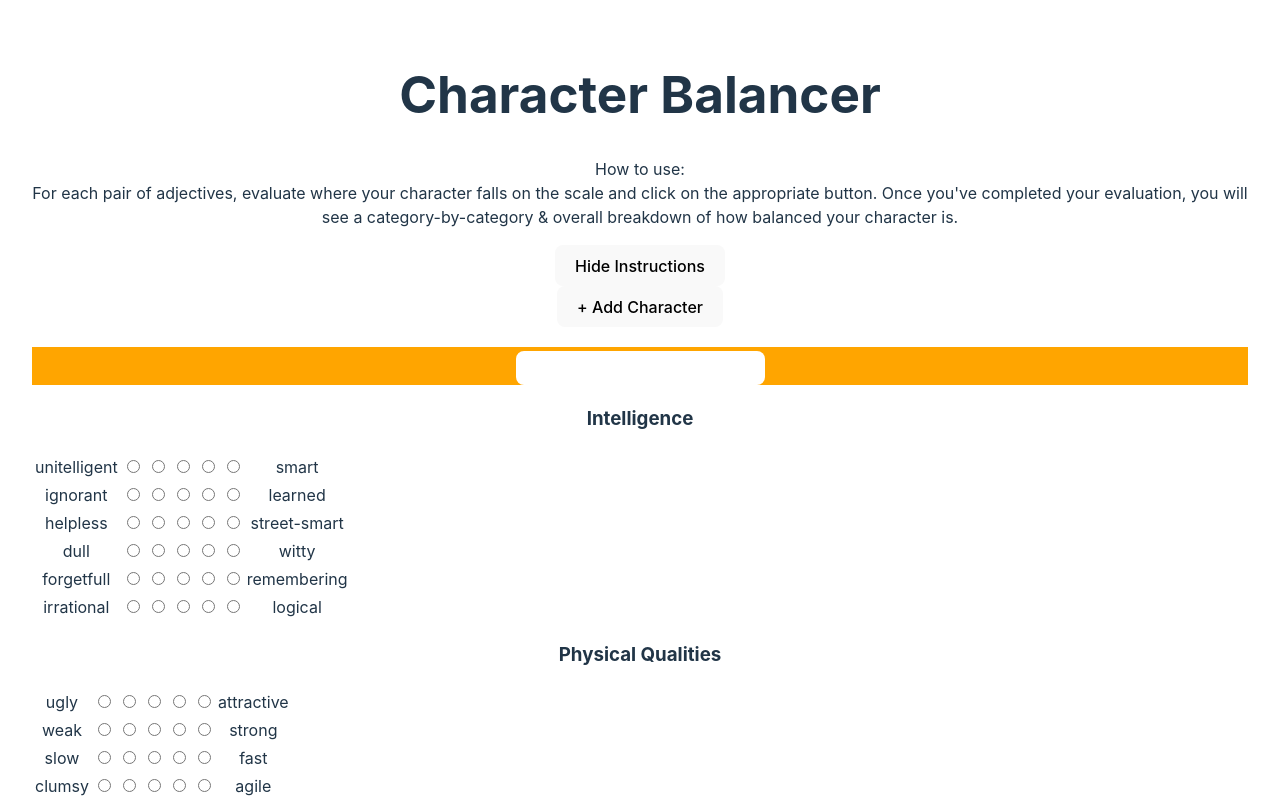
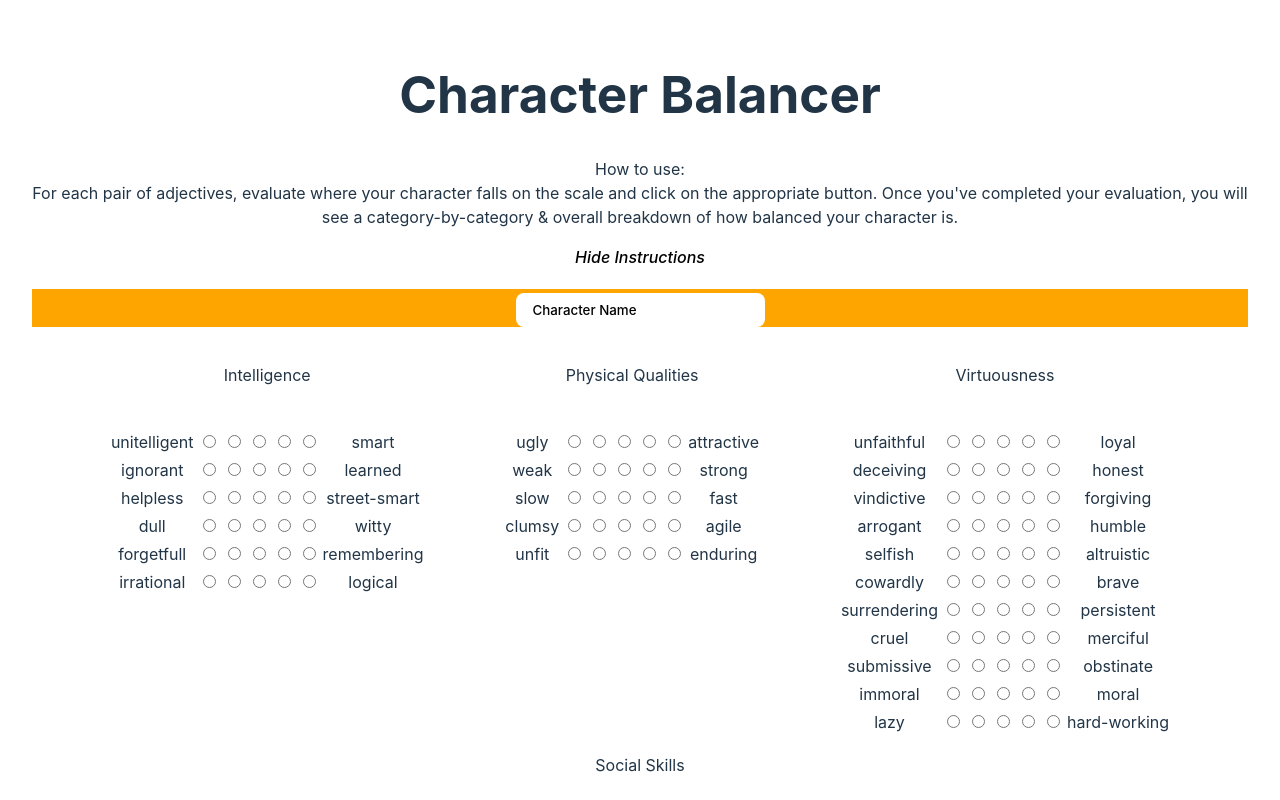
Before and after one commit to dainizzz/character-balancer, a React (Vite) app: page / in a window 1280 px wide. Shown: the top 800 px of the page. Built offline with nearby package versions, Linux system fonts and the light colour scheme.

Commit message:
Aesthetic changes

```diff
--- a/src/App.css
+++ b/src/App.css
@@ -35,3 +35,25 @@ input:invalid {
   background-color: darkgreen;
   justify-content: space-around;
 }
+
+.instructionsButton {
+  background: none;
+  border: none;
+  padding: 0;
+  font-style: italic;
+}
+
+.instructionsButton:hover {
+  text-decoration: underline;
+}
+
+.categoryContainer {
+  display: flex;
+  flex-flow: row wrap;
+  justify-content: space-evenly;
+}
+
+.categoryCardContainer {
+  display: flex;
+  flex-flow: column nowrap;
+}
--- a/src/App.jsx
+++ b/src/App.jsx
@@ -7,7 +7,6 @@ function App() {
   return (
     <CharacterContextProvider>
       <Information />
-      <button>+ Add Character</button>
       <CharacterForm />
       <p>created by dainiz 🍓 </p>
     </CharacterContextProvider>
--- a/src/components/CategoryCard.jsx
+++ b/src/components/CategoryCard.jsx
@@ -24,11 +24,12 @@ export const CategoryCard = ({ displayName, traits }) => {
   ));
 
   return (
-    <>
-      <h3>{displayName}</h3>
+    <div className="categoryCardContainer">
+      <p className="categoryHeader">{displayName}</p>
+      <br />
       <table>
         <tbody>{listItems}</tbody>
       </table>
-    </>
+    </div>
   );
 };
--- a/src/components/CharacterForm.jsx
+++ b/src/components/CharacterForm.jsx
@@ -3,7 +3,7 @@ import { CategoryCard } from "./CategoryCard";
 import { CharacterName } from "./CharacterName";
 import { Evaluation } from "./Evaluation";
 import { CATEGORIES } from "../constants";
-import { evaluateFormData, getEvaluatedFormData } from "../calculations";
+import { evaluateFormData } from "../calculations";
 import { useCharacterContext } from "../characterContext";
 import { v4 as uuidv4 } from "uuid";
 
@@ -40,6 +40,7 @@ export const CharacterForm = () => {
         <form onSubmit={methods.handleSubmit(onSubmit, onError)}>
           <div>
             <CharacterName />
+            <div className="categoryContainer">
               {CATEGORIES.map(({ id, displayName, traits }) => (
                 <CategoryCard
                   key={id}
@@ -47,8 +48,8 @@ export const CharacterForm = () => {
                   traits={traits}
                 />
               ))}
+            </div>
             <button type="submit">Evaluate Character</button>
-            <button>Save Draft</button>
             <button type="reset">Reset</button>
           </div>
         </form>
--- a/src/components/CharacterName.jsx
+++ b/src/components/CharacterName.jsx
@@ -10,6 +10,7 @@ export const CharacterName = () => {
       <input
         {...register("characterName", { required: true, maxLength: 20 })}
         type="text"
+        defaultValue="Character Name"
       />
     </h2>
   );
```
Lines whose indentation alone changed are shown as unchanged.
